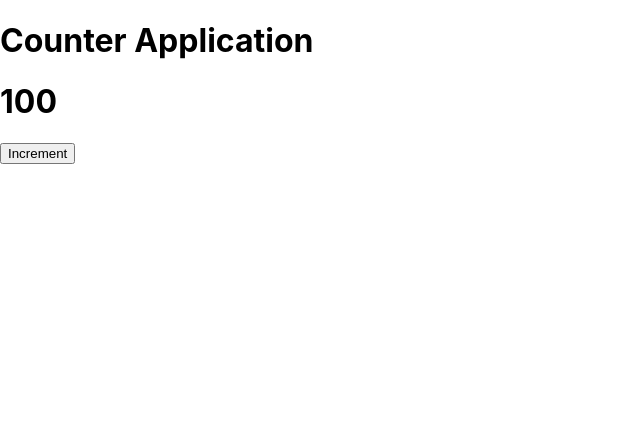
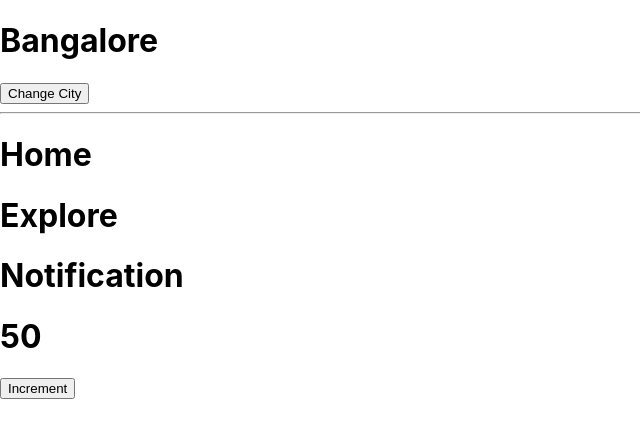
Before and after one commit to ROHITSABI/my-app, a React (Create React App) app: page / in a window 1280 px wide. Shown: the top 438 px of the page, without its empty margins (0-640 px from the left). Built offline with nearby package versions, Linux system fonts and the light colour scheme.

Commit message:
stateful variable

```diff
--- a/src/App.js
+++ b/src/App.js
@@ -1,17 +1,33 @@
 import { useState } from "react";
 
 function App() {
-  //let counter = useState(100);
+  let str1 = "Home";
+  let str2 = "Explore";
+  let str3 = "Notification";
 
-  let [counter, setCounter] = useState(100);
+  let [counter, setCounter] = useState(50);
   let increment = () => {
-    counter = counter + 1;
+    counter++;
+    console.log(counter);
 
     setCounter(counter);
   };
+
+  let [city, setCity] = useState("Bangalore");
+  let changeCity = () => {
+    city = "Hello" + city;
+    setCity(city);
+  };
+
   return (
     <div>
-      <h1>Counter Application</h1>
+      <h1>{city}</h1>
+      <input type="button" value="Change City" onClick={changeCity} />
+
+      <hr />
+      <h1>{str1}</h1>
+      <h1>{str2}</h1>
+      <h1>{str3}</h1>
       <h1>{counter}</h1>
       <input type="button" value="Increment" onClick={increment} />
     </div>
```
